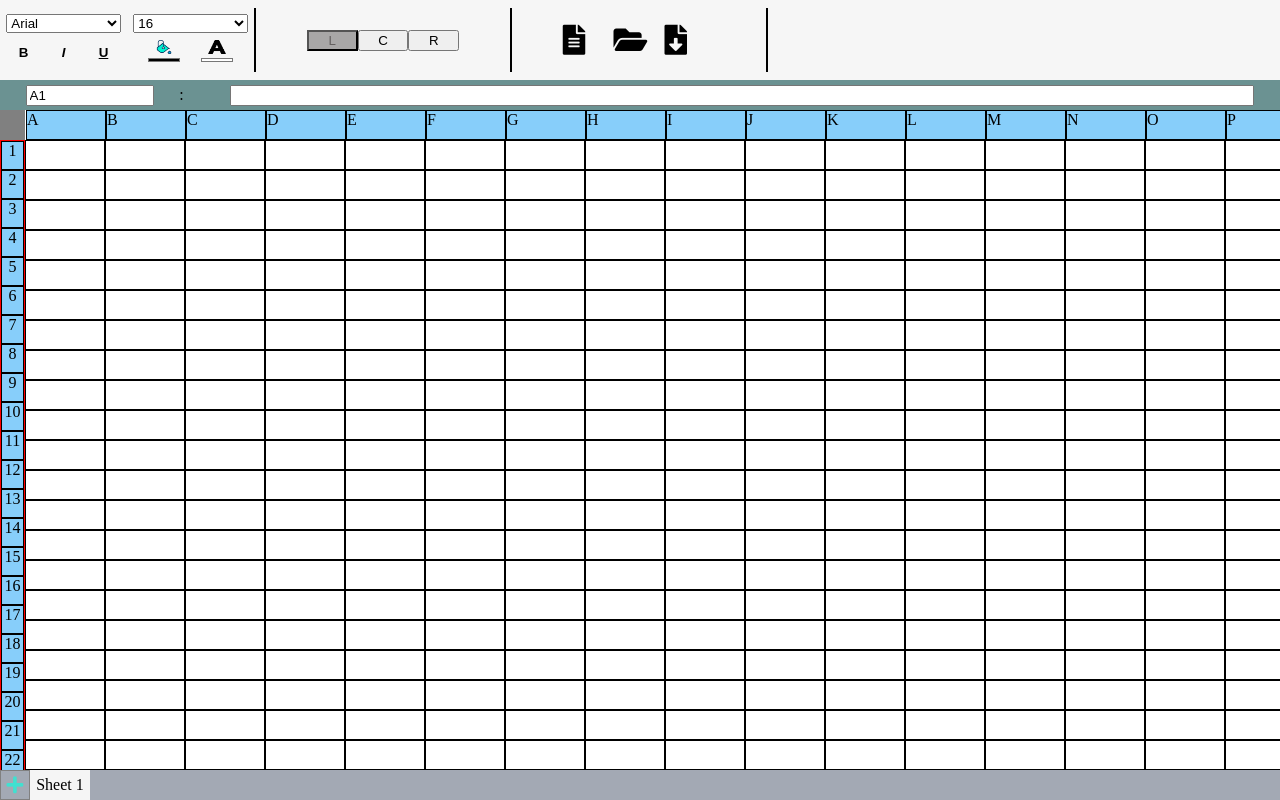
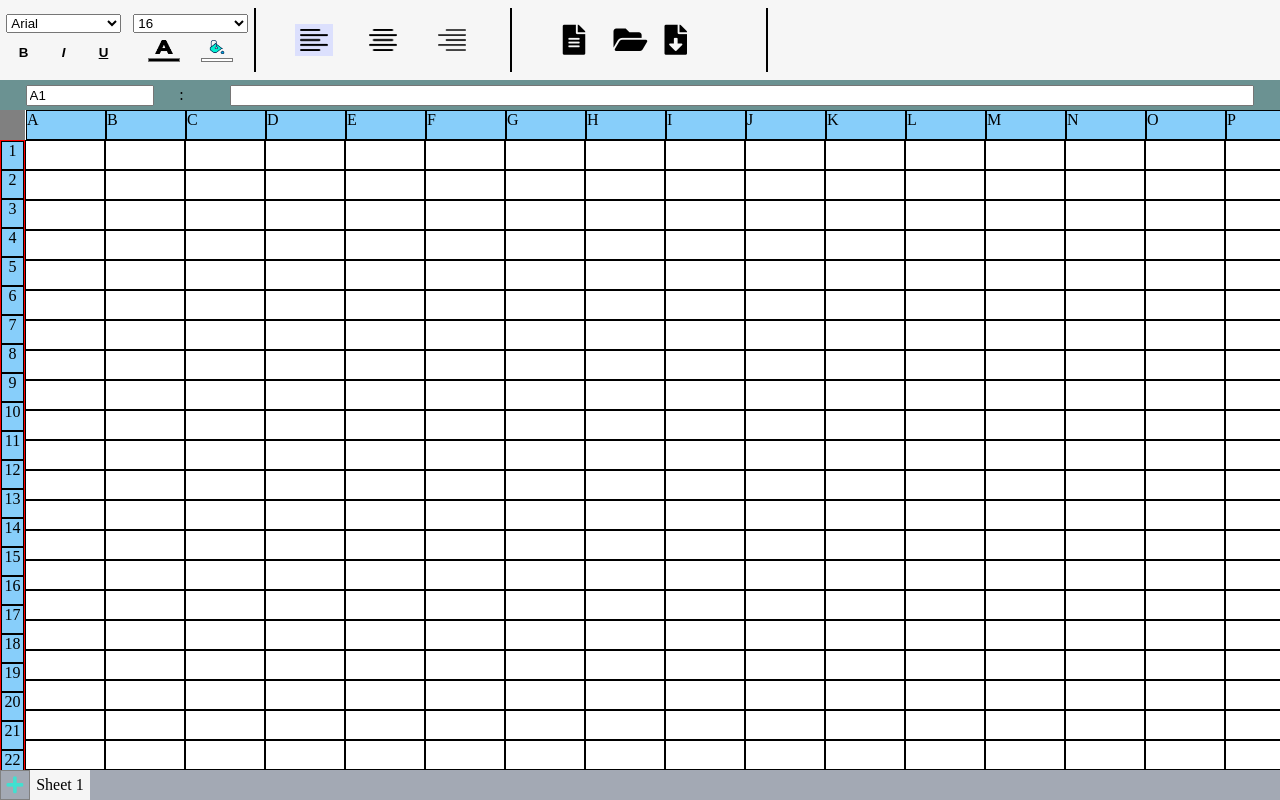
Before and after one commit to gupta-riya/Excel-Clone, a plain HTML site: page activity/index.html in a window 1280 px wide. Drawn offline with Linux system fonts and the light colour scheme.

Commit message:
alignment formatting done

```diff
--- a/activity/index.html
+++ b/activity/index.html
@@ -59,11 +59,11 @@
 
             <div class="color-container">
               <div class="text-color-container">
-                <img src="icons/paint-bucket.png" class = "color-icon" alt="">
+                <img src="icons/a.png" class = "color-icon" alt="">
                 <input type="color" id="color" class="text-color">
               </div>
               <div class="bg-color-container">
-                <img src="icons/a.png" class = "color-icon" alt="">
+                <img src="icons/paint-bucket.png" class = "color-icon" alt="">
                 <input type="color" id="bg-color" class="bg-color">
               </div>
 
@@ -75,9 +75,9 @@
 
       <!-- -------------- alignment continer --------------  -->
       <div class="alignment-container">
-        <input type="button" value="L" class = "alignBtn">
-        <input type="button" value="C" class = "alignBtn">
-        <input type="button" value="R" class = "alignBtn">
+        <img src="icons/left-align.png" class = "alignBtn" alt="">
+        <img src="icons/center-align.png" class = "alignBtn" alt="">
+        <img src="icons/right-align.png" class = "alignBtn" alt="">
       </div>
 
       <!-- --------------- file container - > new , open , download ----- -->
--- a/activity/style.css
+++ b/activity/style.css
@@ -76,7 +76,7 @@ body{
 
 .active-btn{
 
-    background-color: rgb(168, 167, 167);
+    background-color: rgb(220, 224, 253);
     border: 1px 1px 1px 1px solid black;
     color:rgb(100, 96, 96);
 }
@@ -107,6 +107,10 @@ body{
     border: none;
     outline: none;
 
+}
+
+.color-container>*:hover{
+    background-color: #eeeeee;
 }
 
 .text-color-container, .bg-color-container{
@@ -152,6 +156,18 @@ input[type="color" i] {
 
 .alignment-container>*{
     width: 20%;
+}
+
+.alignment-container>*:hover{
+    background-color: #eeeeee;
+}
+
+.alignBtn{
+
+    width: 15%;
+    height:50%;
+    margin: 6% ;
+    padding: 5px 5px;
 }
 
 .file-container{
```
Also changed, not shown: activity/icons/center-align.png (added), activity/icons/left-align.png (added), activity/icons/right-align.png (added).
